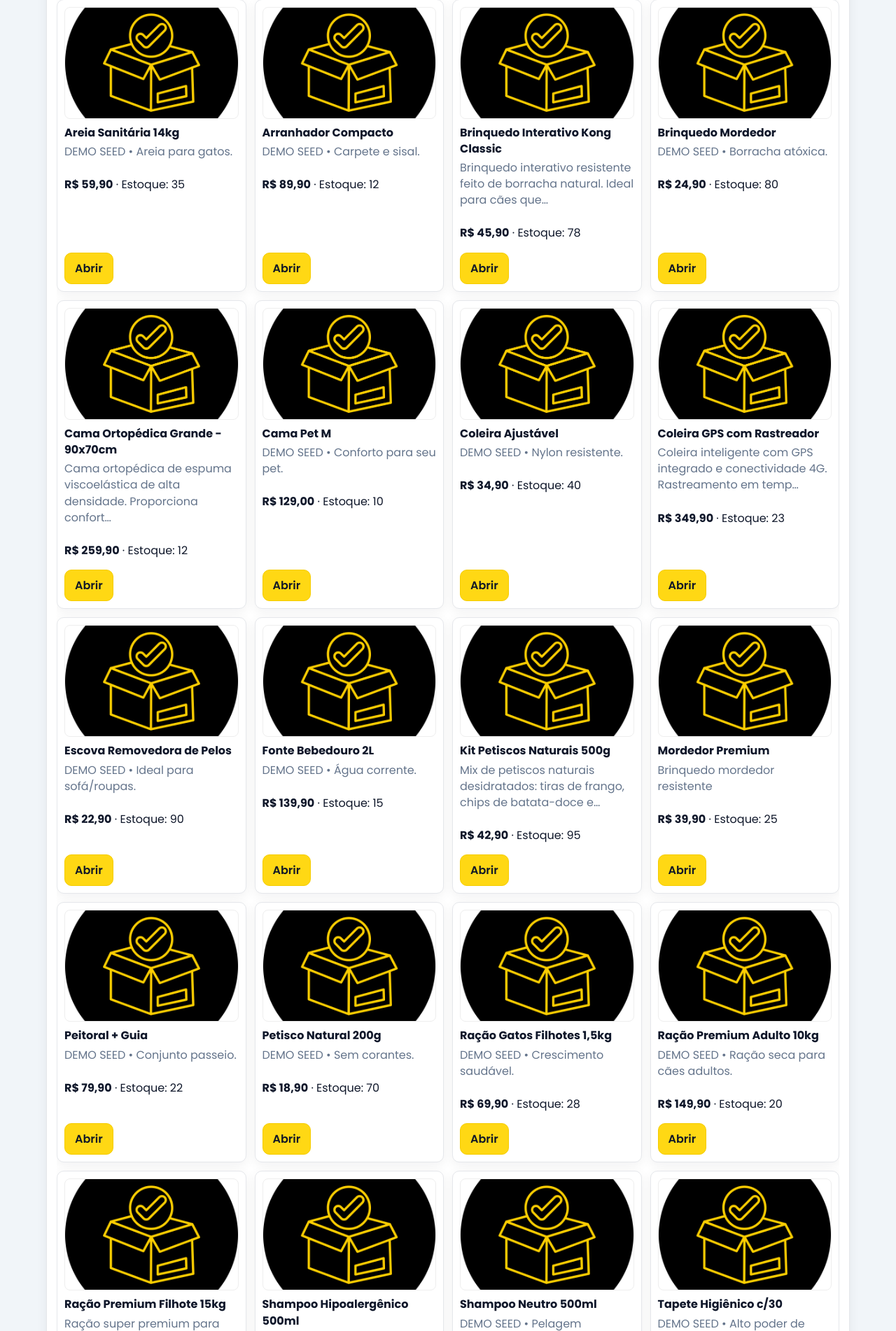
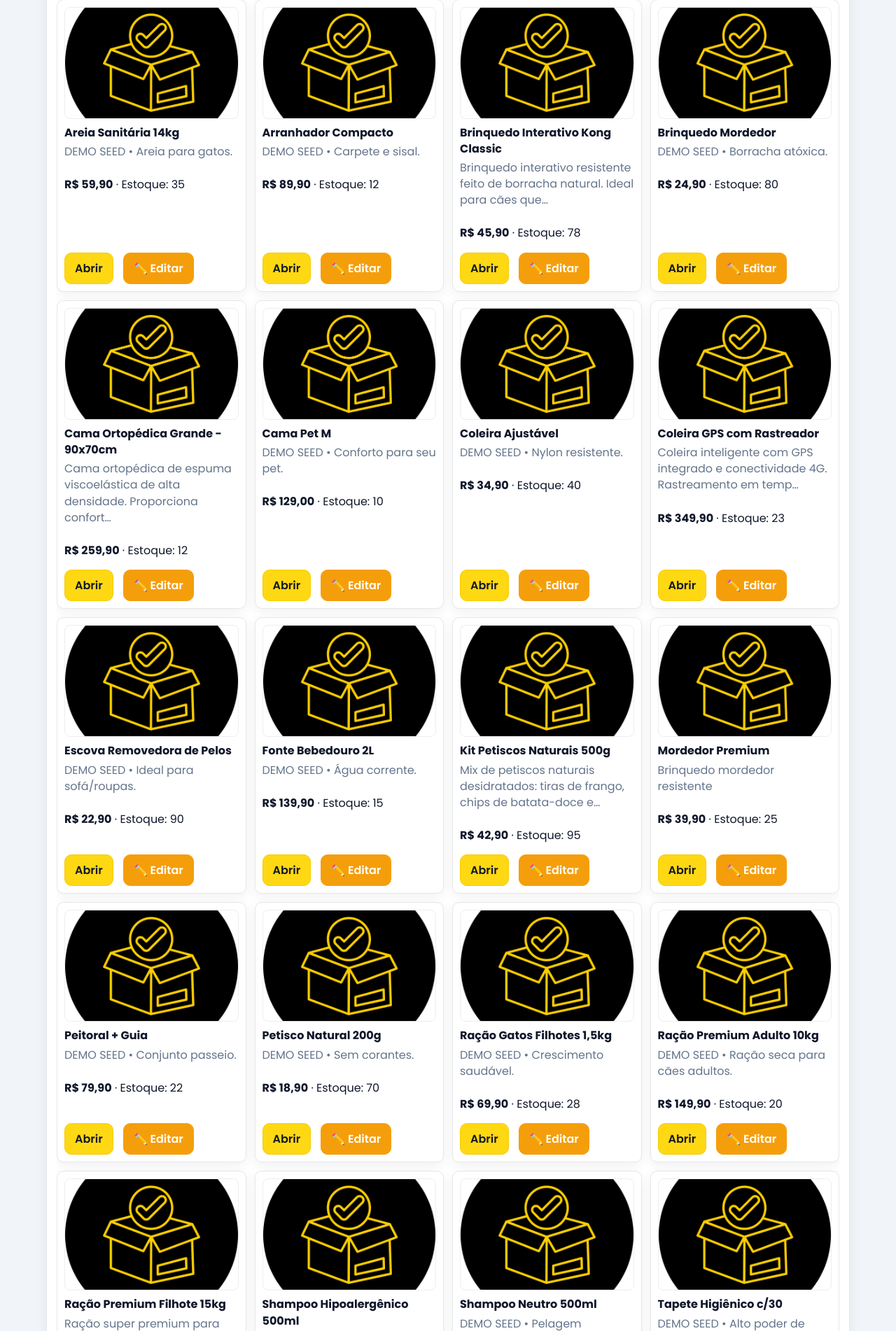
Before and after one commit to Projeto-de-Sistemas-2025-2/Amigo-Fiel, a Django app: template sistema/templates/AmigoFiel/painel/empresa_dashboard.html in a window 1280 px wide. Shown: the part 589-2491 px from the top of the page at 70% size. Run offline with Django 5.2, Linux system fonts and the light colour scheme; the template is opened without the code that fills it: values that come from a table or form of the project are taken from there, others are empty; data comes from the database, SQL or seed files in the repository.

Commit message:
Adiciona botão "Editar" para produtos na dashboard da empresa

```diff
--- a/sistema/templates/AmigoFiel/painel/empresa_dashboard.html
+++ b/sistema/templates/AmigoFiel/painel/empresa_dashboard.html
@@ -153,6 +153,7 @@
           <div class="actions">
             {% if prod.slug %}
               <a class="btn btn-primary" href="{% url 'amigofiel:produto-detalhe' empresa_handle=perfil.user.username produto_slug=prod.slug %}">Abrir</a>
+              <a class="btn btn-warning" style="margin-left:6px; color:#fff; background:#f59e0b; border-color:#f59e0b;" href="{% url 'amigofiel:produto-editar' empresa_handle=perfil.user.username produto_slug=prod.slug %}">✏️ Editar</a>
             {% endif %}
           </div>
         </article>
```
